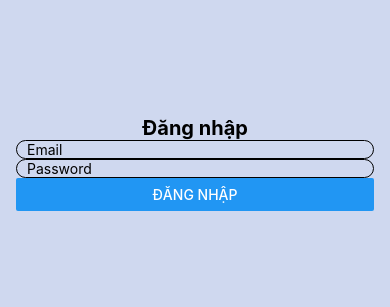
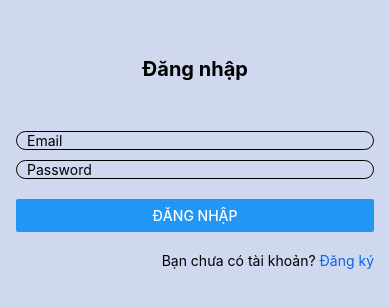
Before and after one commit to ngxhuyhoang/e-shop, a React Native app: screen /Login in a window 390 px wide. Shown: the part 259-566 px from the top of the page. Built offline with nearby package versions, Linux system fonts and the light colour scheme.

Commit message:
finishLogin

```diff
--- a/src/features/login/login.screen.tsx
+++ b/src/features/login/login.screen.tsx
@@ -3,6 +3,7 @@ import React, { useState } from 'react';
 import {
   KeyboardAvoidingView,
   TouchableWithoutFeedback,
+  TouchableOpacity,
   Text,
   View,
   TextInput,
@@ -10,6 +11,7 @@ import {
   Button,
   Alert,
 } from 'react-native';
+import MainStack from '../../navigators/main.stack';
 
 const Login = () => {
   const { navigate } = useNavigation<any>();
@@ -23,7 +25,7 @@ const Login = () => {
     return emailRegex.test(email);
   };
 
-  const handleLogin = () => {
+  const handleLogin = async () => {
     if (!validateEmail(email)) {
       Alert.alert('Thông báo', 'Email không hợp lệ');
       return;
@@ -34,14 +36,28 @@ const Login = () => {
       return;
     }
 
-    if (login) {
-      navigate("Login", { userData: { email, password } });
-      Alert.alert('Thông báo', 'Đăng nhập thành công!')
-    } else {
-      Alert.alert('Thông báo', 'Đăng nhập thất bại!')
+    try {
+      const response = await fetch('https://eshop-api.ngxhuyhoang.com/auth/login', {
+        method: 'POST',
+        headers: {
+          'Content-Type': 'application/json',
+        },
+        body: JSON.stringify({
+          email: email,
+          password: password,
+        }),
+      });
+
+      if (response.ok) {
+        navigate('MainStack');
+        Alert.alert('Thông báo', 'Đăng nhập thành công!');
+      } else {
+        Alert.alert('Thông báo', 'Đăng nhập thất bại!');
+      }
+    } catch (error) {
+      console.error('Error:', error);
+      Alert.alert('Lỗi', 'Có lỗi xảy ra. Vui lòng thử lại sau.');
     }
-
-    navigate('MainStack');
   };
 
   return (
@@ -49,12 +65,12 @@ const Login = () => {
       <KeyboardAvoidingView>
         <TouchableWithoutFeedback onPress={Keyboard.dismiss}>
           <View>
-            <Text style={{ fontSize: 20, fontWeight: 'bold', textAlign:'center' }}>Đăng nhập</Text>
+            <Text style={{ fontSize: 20, fontWeight: 'bold', textAlign:'center', marginBottom: 50 }}>Đăng nhập</Text>
             <TextInput
               placeholder="Email"
               value={email}
               onChangeText={(text) => setEmail(text)}
-              style={{ borderWidth: 1, paddingHorizontal: 10, borderRadius: 10}}
+              style={{ borderWidth: 1, paddingHorizontal: 10, borderRadius: 10, marginBottom: 10 }}
             />
             <TextInput
               placeholder="Password"
@@ -62,12 +78,26 @@ const Login = () => {
               onChangeText={(text) => setPassword(text)}
               autoCorrect={false}
               secureTextEntry={true}
-              style={{ borderWidth: 1, paddingHorizontal: 10, borderRadius: 10}}
+              style={{ borderWidth: 1, paddingHorizontal: 10, borderRadius: 10, marginBottom: 20}}
             />
+
 
             <View>
               <Button title="Đăng nhập" onPress={handleLogin}
               />
+            </View>
+
+            <View style={{marginTop: 20}}>
+              <Text style={{textAlign: 'right'}}>Bạn chưa có tài khoản?
+              <TouchableOpacity
+              onPress={() => {
+                navigate('');
+              }}
+              >
+                <Text style={{color: '#0c66e4'}}> Đăng ký</Text>
+                </TouchableOpacity>
+              </Text>
+
             </View>
           </View>
         </TouchableWithoutFeedback>
```
